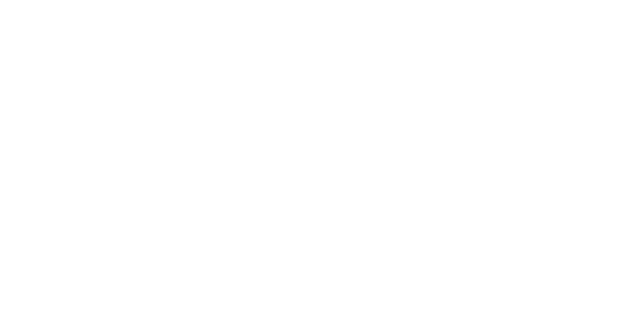
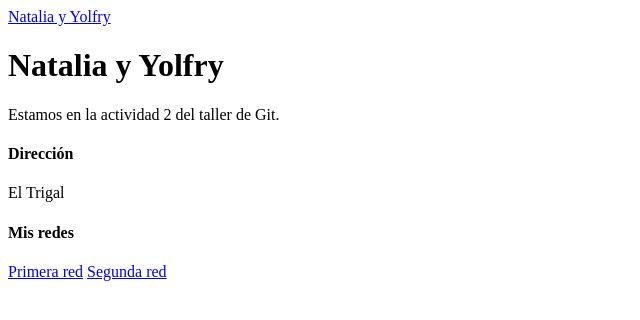
Before and after one commit to tymevzla/homepage, a plain HTML site: page index.html in a window 1280 px wide. Shown: the whole page, without its empty margins (0-640 px from the left). Drawn offline with Linux system fonts and the light colour scheme.

Commit message:
agregando un poco de información a la página

```diff
--- a/index.html
+++ b/index.html
@@ -4,9 +4,29 @@
         <meta charset="UTF-8">
         <meta name="viewport" content="width=device-width, initial-scale=1.0">
         <meta http-equiv="X-UA-Compatible" content="ie=edge">
-        <title>Document</title>
+        <title>Natalia y Yolfry</title>
     </hed>
     <body>
+     <nav>
+            <a href="/"> Natalia y Yolfry </a>
+     </nav>
+	 <header>
+            <h1> Natalia y Yolfry </h1>
+     </header>
+	 <section>
+            Estamos en la actividad 2 del taller de Git.
+     </section>
+	 <footer>
+            <div>
+                <h4>Dirección</h4>
+                <p>El Trigal </p>
+            </div>
+            <div>
+                <h4>Mis redes</h4>
+                <a href="https://laRutaDeTuPrimeraRed.Social">Primera red</a>
+                <a href="https://laRutaDeTuSegundaRed.Social">Segunda red</a>
+            </div>
+     </footer>
 
     </body>
     </html>
```
